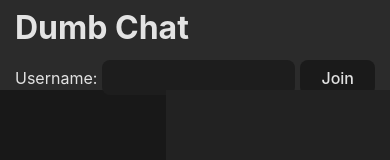
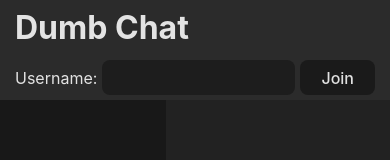
Before and after one commit to ushu3323/dumb-chat-app, a React (Vite) app: page / in a window 390 px wide. Shown: the top 160 px of the page. Built offline with nearby package versions, Linux system fonts and the light colour scheme.

Commit message:
fix: UsernamePrompt hiding a bit on small screens

```diff
--- a/src/client/Chat.css
+++ b/src/client/Chat.css
@@ -15,9 +15,7 @@
   align-items: center;
   flex-wrap: wrap;
   box-sizing: border-box;
-  min-height: 0;
   margin: 0;
-  padding: 0;
   background: var(--black-5);
 }
 
@@ -49,9 +47,9 @@
 }
 
 .header .title {
-  margin: 0;
+  margin: 10px 0;
   flex-grow: 1;
   margin-right: 50px;
-  padding: 10px 15px;
+  margin-left: 15px;
   font-size: 2em;
 }
```
